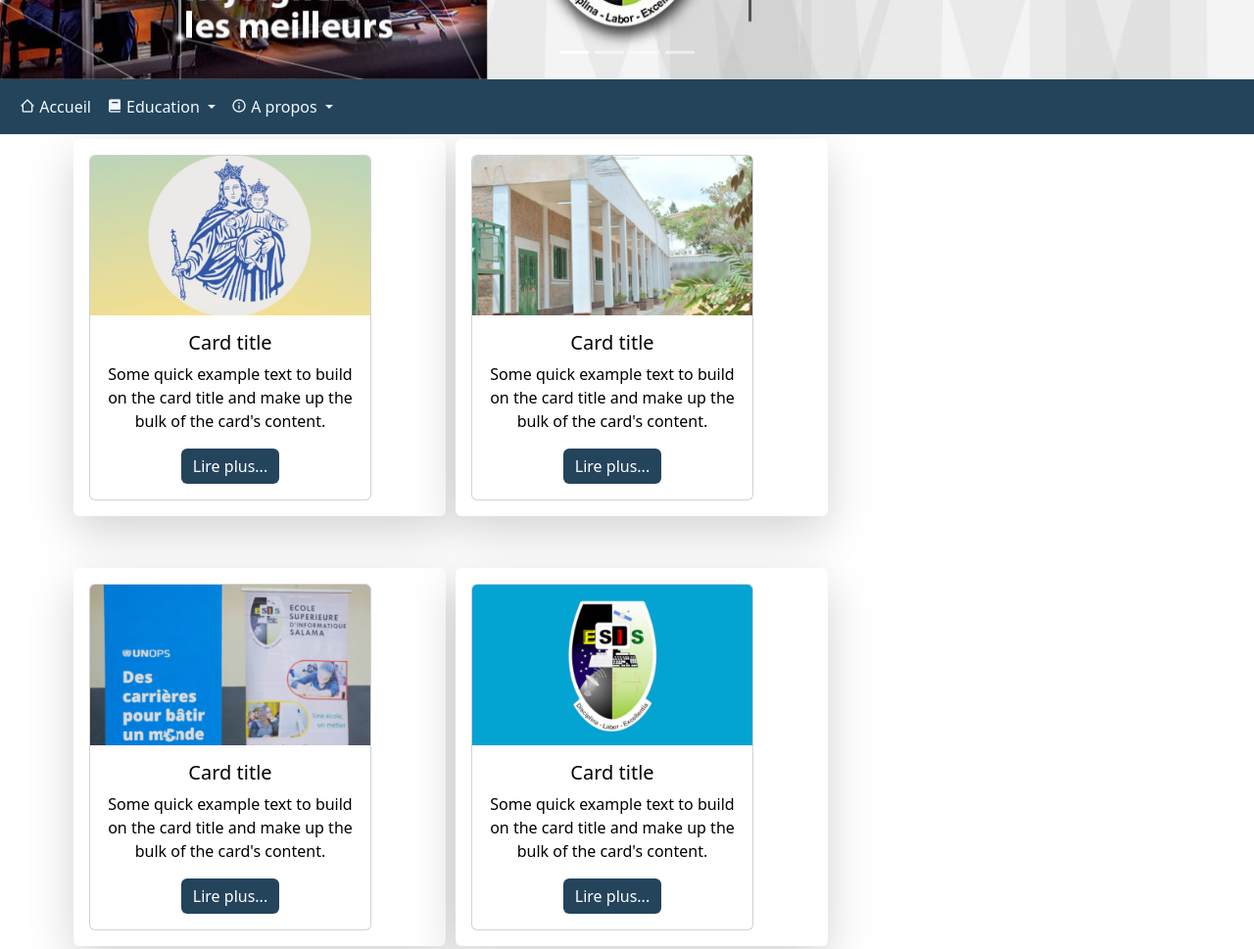
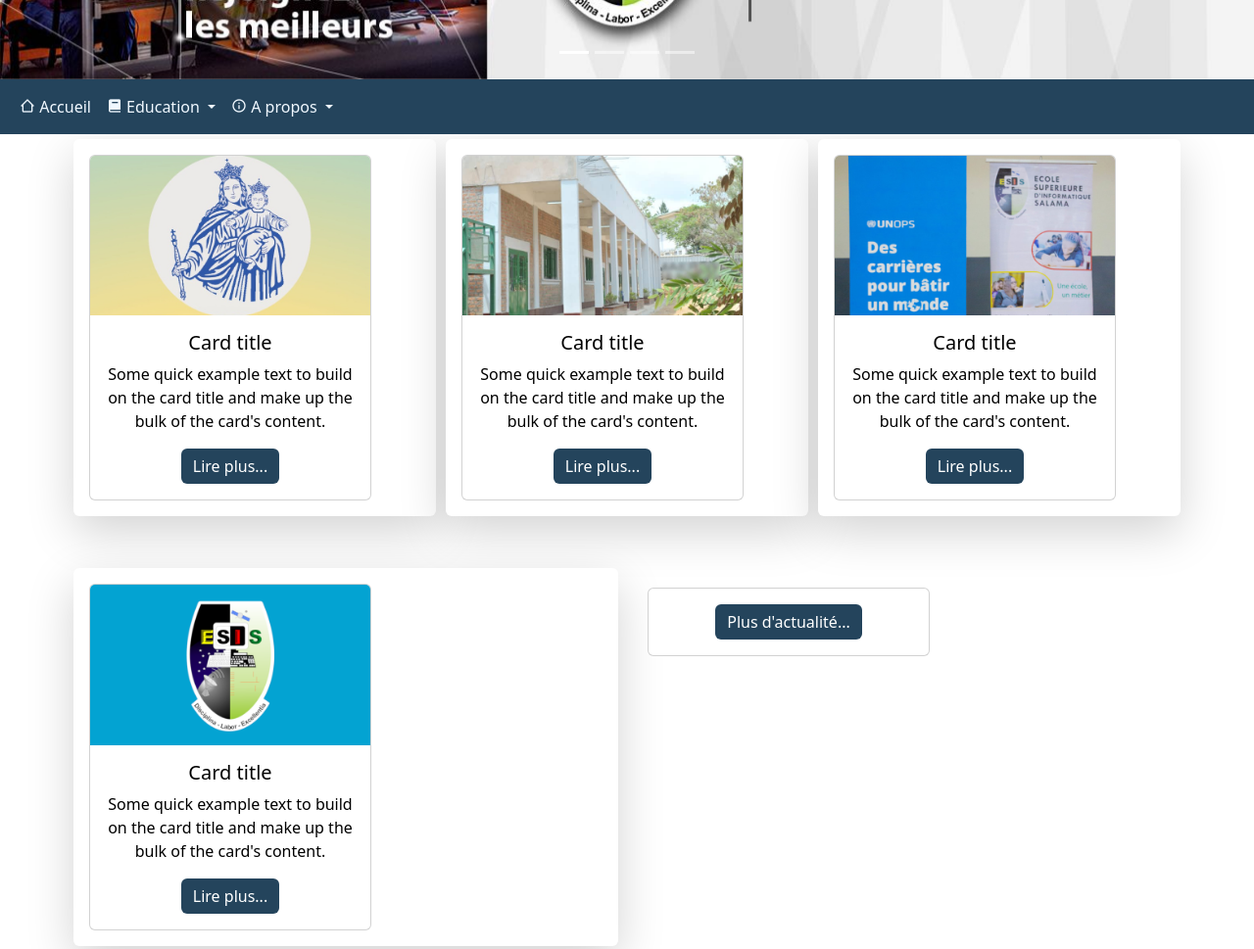
Before and after one commit to AristoteKABELU/Site-E.S.I.S, a plain HTML site: page index.html in a window 1280 px wide. Shown: the part 320-1289 px from the top of the page at 98% size. Drawn offline with nearby package versions, Linux system fonts and the light colour scheme.

Commit message:
review homepage

```diff
--- a/index.html
+++ b/index.html
@@ -99,8 +99,8 @@
 </header>
 <main>
     <div class="container text-center">
-        <div class="row row-cols-md-3">
-            <div class="col colonne shadow-lg p-3 mb-5 bg-body rounded" >
+        <div class="row">
+            <div class="col colonne cols-md-12 shadow-lg p-3 mb-5 bg-body rounded" >
                 <div class="card" style="width: 18rem;">
                     <img src="./asset/img/Actualite/img-03062022-143540.jpeg" class="card-img-top" alt="...">
                     <div class="card-body">
@@ -110,7 +110,7 @@
                     </div>
                   </div>
             </div>
-            <div class="col colonne shadow-lg p-3 mb-5 bg-body rounded">
+            <div class="col colonne cols-md-12 shadow-lg p-3 mb-5 bg-body rounded">
                 <div class="card" style="width: 18rem;">
                     <img src="./asset/img/Actualite/img-11072022-072850.jpg" class="card-img-top" alt="...">
                     <div class="card-body">
@@ -120,7 +120,7 @@
                     </div>
                   </div>
             </div>
-            <div class="col colonne shadow-lg p-3 mb-5 bg-body rounded">
+            <div class="col colonne cols-md-12 shadow-lg p-3 mb-5 bg-body rounded">
                 <div class="card" style="width: 18rem;">
                     <img src="./asset/img/Actualite/img-11072022-183756.jpg" class="card-img-top" alt="...">
                     <div class="card-body">
@@ -130,7 +130,7 @@
                     </div>
                   </div>
             </div>
-            <div class="col colonne shadow-lg p-3 mb-5 bg-body rounded">
+            <div class="col colonne cols-md-12 shadow-lg p-3 mb-5 bg-body rounded">
                 <div class="card" style="width: 18rem;">
                     <img src="./asset/img/Actualite/img-25082022-141338.png" class="card-img-top" alt="...">
                     <div class="card-body">
@@ -140,7 +140,7 @@
                     </div>
                   </div>
             </div>
-            <div class="col colonne shadow-lg p-3 mb-5 bg-body rounded">
+            <div class="col colonne cols-md-12">
               <div class="card" style="width: 18rem;">
                   <div class="card-body">
                     <a href="#" class="btn btn-primary">Plus d'actualité...</a>
```
